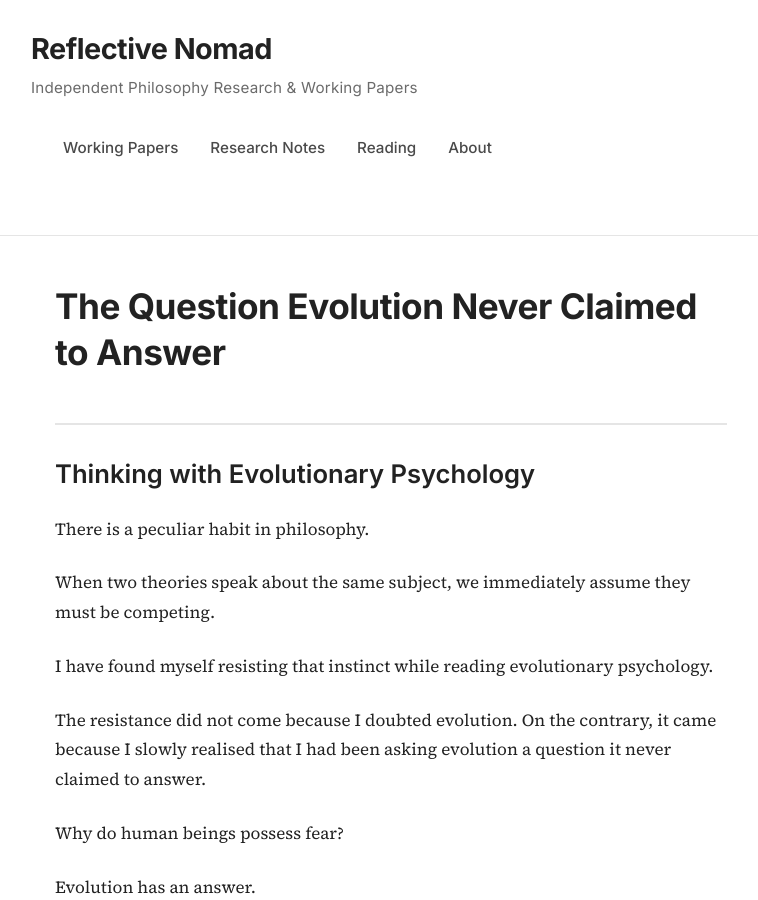
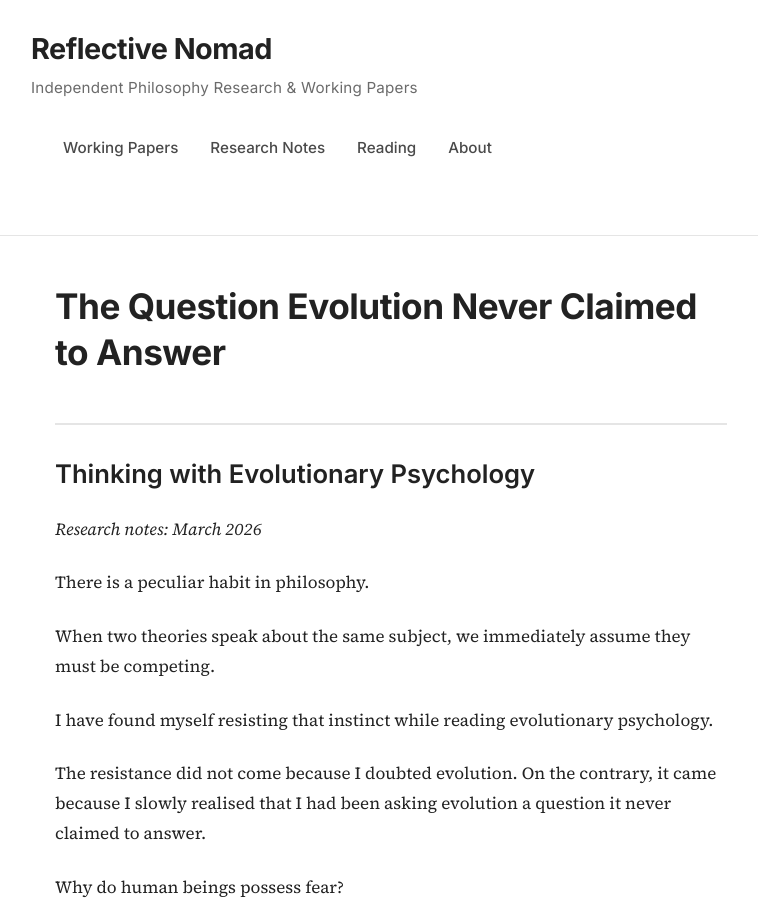
Before and after one commit to Reflectivenomad/reflectivenomad.github.io, a Jekyll site: the page built from evolution.md, in a window 1280 px wide and 900 px high. Shown: the whole window, without its empty margins (249-1007 px from the left). Built offline with Jekyll 4.4.1, drawn with Linux system fonts in a browser that asks for light colours.

Commit message:
Update evolution.md

```diff
--- a/evolution.md
+++ b/evolution.md
@@ -7,6 +7,8 @@ permalink: /thinking-alongside/evolution/
 # The Question Evolution Never Claimed to Answer
 
 ## Thinking with Evolutionary Psychology
+
+*Research notes: March 2026*
 
 There is a peculiar habit in philosophy.
 
```
